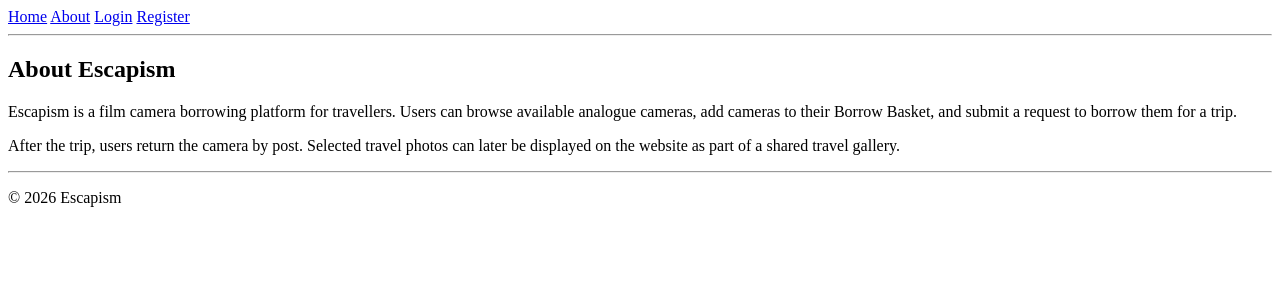
After one commit to odysseas404/ITC4214---Final-Project, a Django app: page /about/ in a window 1280 px wide. The commit adds this page. Shown: the top 300 px of the page. Run offline with Django 5.2, Linux system fonts and the light colour scheme.

Commit message:
Created an about page to improve site organization.

```diff
--- /dev/null
+++ b/catalogue/templates/catalogue/about.html
@@ -0,0 +1,18 @@
+{% extends "catalogue/base_catalogue.html" %}
+
+{% block catalogue_content %}
+
+<h1>About Escapism</h1>
+
+<p>
+    Escapism is a film camera borrowing platform for travellers.
+    Users can browse available analogue cameras, add cameras to their Borrow Basket,
+    and submit a request to borrow them for a trip.
+</p>
+
+<p>
+    After the trip, users return the camera by post. Selected travel photos can later
+    be displayed on the website as part of a shared travel gallery.
+</p>
+
+{% endblock %}
--- a/catalogue/urls.py
+++ b/catalogue/urls.py
@@ -18,4 +18,5 @@ urlpatterns = [
     path("basket/remove/<int:camera_id>/", views.remove_from_borrow_basket, name="remove_from_borrow_basket"),
     path("basket/checkout/", views.borrow_checkout, name="borrow_checkout"),
     path("category/<int:category_id>/", views.category_detail, name="category_detail"),
+    path("about/", views.about, name="about"),
 ]
--- a/catalogue/views.py
+++ b/catalogue/views.py
@@ -132,6 +132,9 @@ def dashboard(request):
         "borrow_requests": borrow_requests,
         "liked_cameras": liked_cameras,
     })
+
+def about(request):
+    return render(request, "catalogue/about.html")
 
 def register(request):
     if request.method == "POST":
--- a/templates/navbar.html
+++ b/templates/navbar.html
@@ -1,6 +1,8 @@
 <nav>
 
     <a href="{% url 'catalogue:home' %}">Home</a>
+
+    <a href="{% url 'catalogue:about' %}">About</a>
 
     {% if user.is_authenticated %}
 
```
